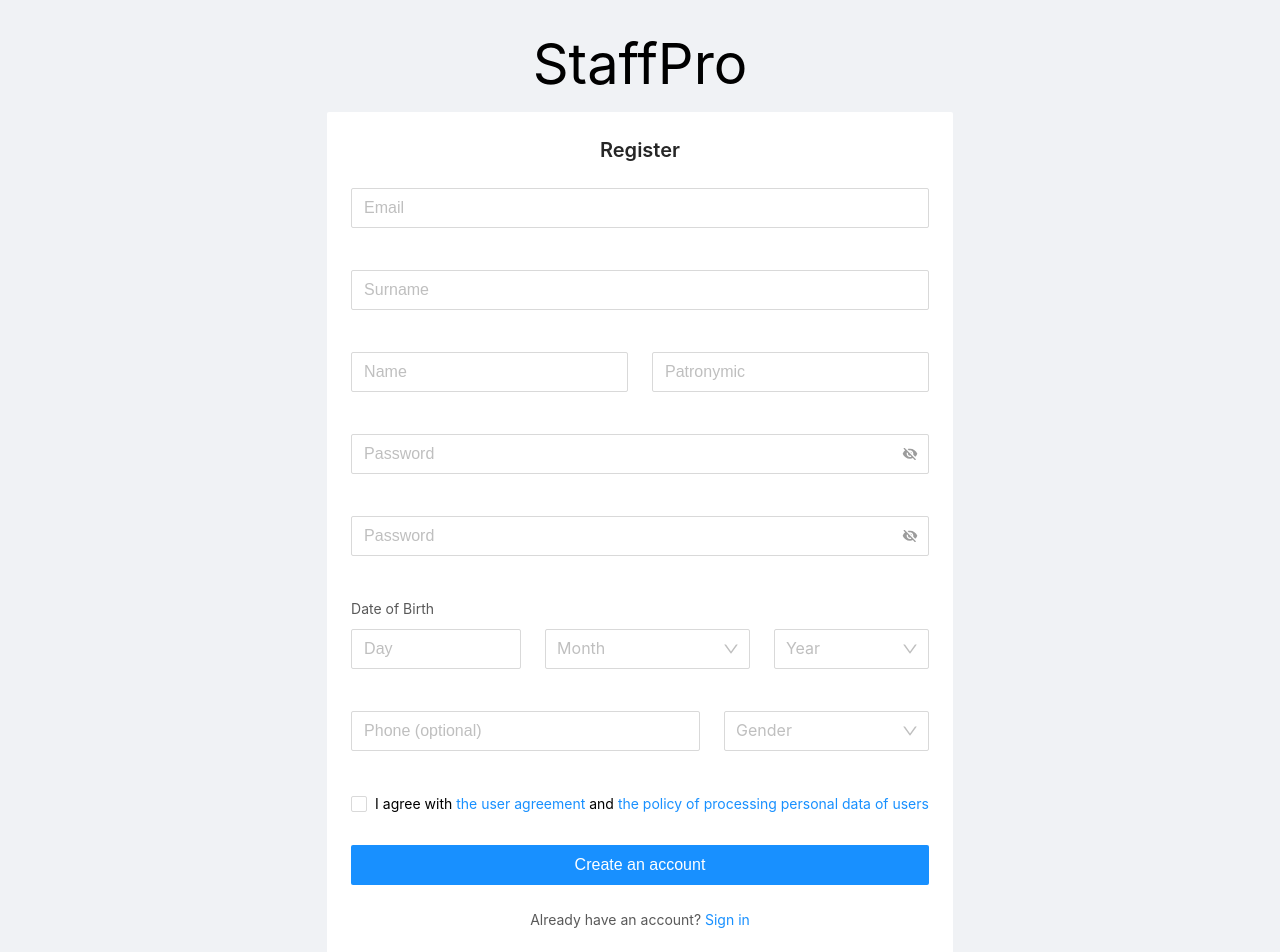
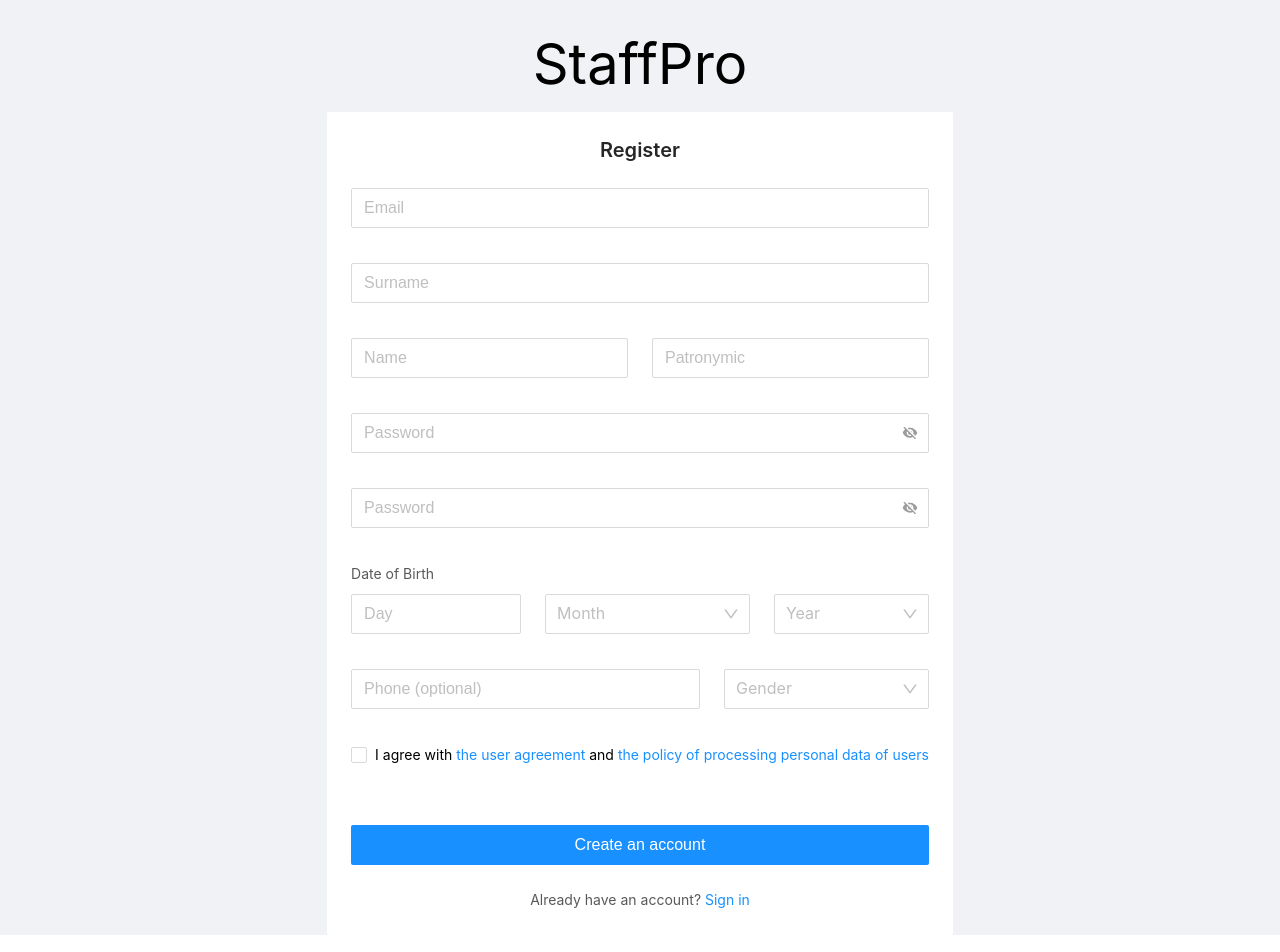
Before and after one commit to valeriagodfrey/test-app, a React (Create React App) app: page /registration in a window 1280 px wide. Shown: the top 952 px of the page. Built offline with nearby package versions, Linux system fonts and the light colour scheme.

Commit message:
fix input error

```diff
--- a/src/common/ui/checkbox/Checkbox.tsx
+++ b/src/common/ui/checkbox/Checkbox.tsx
@@ -8,10 +8,11 @@ interface Props {
   error?: string;
   checked?: boolean;
   onChange: (value: boolean) => void;
+  type?: string;
 }
-export const Checkbox: FC<Props> = ({ error, checked, onChange, children }) => {
+export const Checkbox: FC<Props> = ({ error, type, checked, onChange, children }) => {
   return (
-    <Container>
+    <Container type={type}>
       <CheckboxContainer>
         <CustomCheckbox checked={checked} onClick={(value) => onChange(!value)} error={error}>
           {checked ? (
@@ -32,9 +33,12 @@ export const Checkbox: FC<Props> = ({ error, checked, onChange, children }) => {
   );
 };
 
-const Container = styled.div`
+const Container = styled.div<{ type?: string }>`
   display: flex;
+  position: relative;
+  height: ${({ type }) => (type === "reg" ? "67px" : "auto")};
   flex-direction: column;
+  margin-bottom: 14px;
 `;
 
 const CheckboxContainer = styled.div`
@@ -72,5 +76,7 @@ const Agreement = styled.div`
 `;
 
 const ErrorContainer = styled.div`
-  margin: 6px 0px 24px 21px;
+  margin: 0px 0px 0px 21px;
+  position: absolute;
+  bottom: 0;
 `;
--- a/src/common/ui/input/Input.tsx
+++ b/src/common/ui/input/Input.tsx
@@ -16,7 +16,7 @@ export const CustomInput = forwardRef<HTMLInputElement, InputProps>((params, ref
     setType(type === "password" ? "text" : "password");
   };
   return (
-    <Container>
+    <Container withLabel={params.withLabel}>
       <InputContainer error={params.error}>
         {params.withLabel ? <Label>{params.label}</Label> : undefined}
         <Input {...params} type={type} ref={ref} error={params.error} />
@@ -26,21 +26,21 @@ export const CustomInput = forwardRef<HTMLInputElement, InputProps>((params, ref
           </Icon>
         )}
       </InputContainer>
-      <ErrorContainer>
+      <ErrorContainer withLabel={params.withLabel} error={params.error}>
         <CustomError error={params.error} />
       </ErrorContainer>
     </Container>
   );
 });
 
-const Container = styled.div`
+const Container = styled.div<{ withLabel?: boolean }>`
   position: relative;
   display: flex;
   flex-direction: column;
   width: auto;
   max-width: 600px;
   cursor: pointer;
-  height: 82px;
+  height: ${({ withLabel }) => (withLabel ? "82px" : "75px")};
 `;
 
 const InputContainer = styled.div<{ error?: string }>`
@@ -83,8 +83,8 @@ const Label = styled.div`
   margin-bottom: 2px;
 `;
 
-const ErrorContainer = styled.div`
+const ErrorContainer = styled.div<{ withLabel?: boolean; error?: string }>`
   position: absolute;
   bottom: 0;
-  margin-bottom: 24px;
+  margin-bottom: ${({ error, withLabel }) => (error && withLabel ? "0px" : "15px")};
 `;
--- a/src/common/ui/select/Select.tsx
+++ b/src/common/ui/select/Select.tsx
@@ -61,7 +61,7 @@ export const CustomSelect = ({ placeholder, type = "default", error, options, ..
 };
 
 const Container = styled.div`
-  height: 82px;
+  height: 75px;
   position: relative;
   display: flex;
   flex-direction: column;
@@ -185,5 +185,5 @@ const StylesLang: StylesConfig<IOption> = {
 const ErrorContainer = styled.div`
   position: absolute;
   bottom: 0;
-  margin-bottom: 24px;
+  margin-bottom: 15px;
 `;
--- a/src/pages/Registration.tsx
+++ b/src/pages/Registration.tsx
@@ -201,6 +201,7 @@ export const Registration = () => {
           control={control}
           render={(props) => (
             <Checkbox
+              type="reg"
               {...register("check", { required: true })}
               {...props}
               checked={props.field.value}
```
Also changed, not shown: src/assets/icons/EyeIcon.tsx (deleted, +0 -36 lines).
